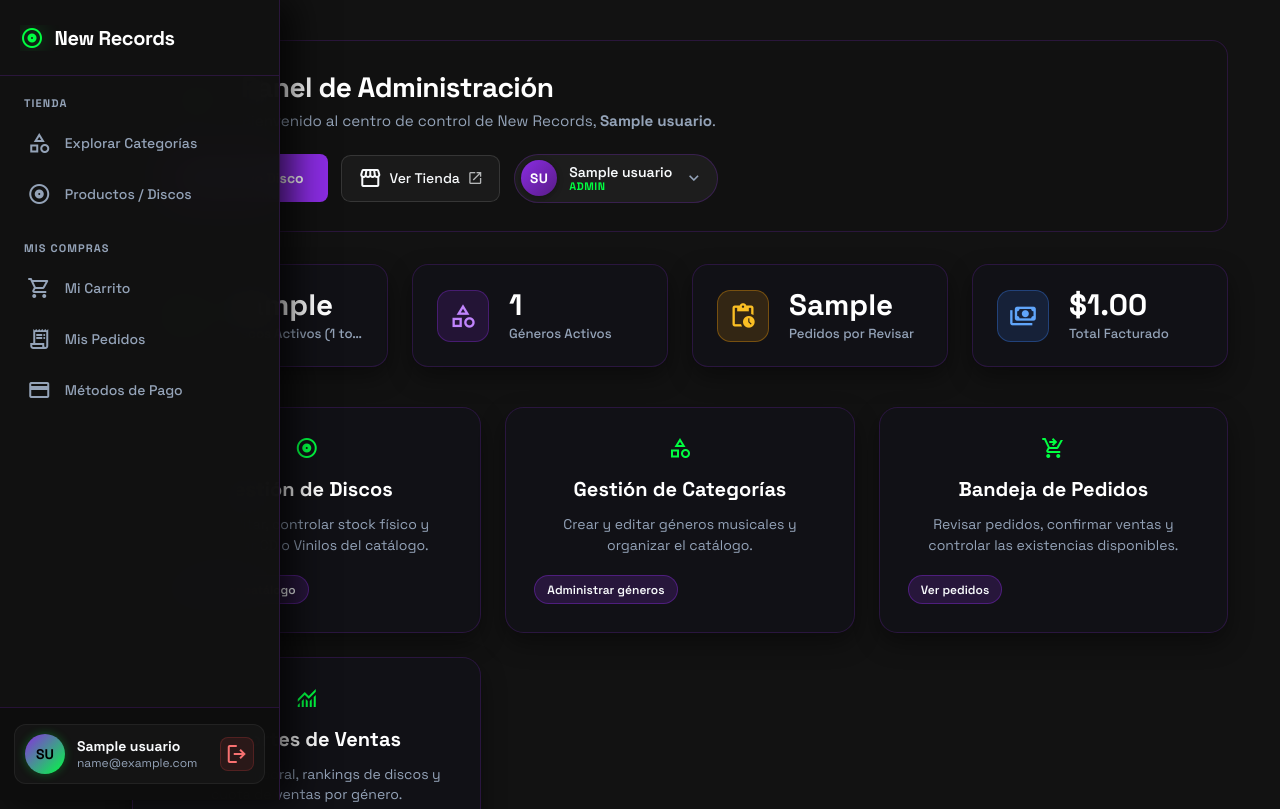
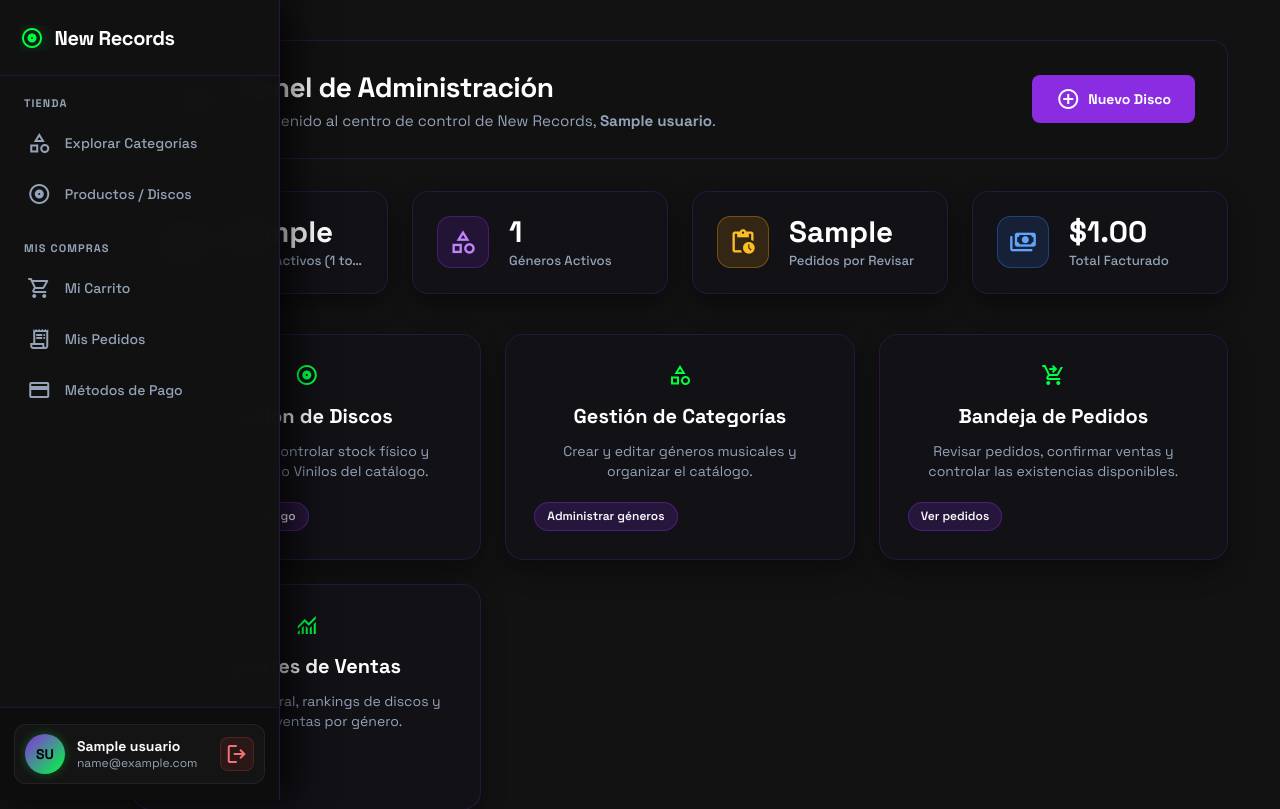
Before and after one commit to Martina350/new-records-ecommerce, a Flask app: template templates/admin/dashboard.html in a window 1280 px wide. Shown: the top 809 px of the page. Run offline with Flask 3, Linux system fonts and the light colour scheme; the visitor is signed in with stand-in values (Sample User, id 1); tables that the repository leaves empty hold one stand-in row (values such as "Sample post"); the template is opened without the code that fills it: values that come from a table or form of the project are taken from there, most other values are stand-ins (such as "Sample title", 1, 10 or a date in 2020); parts of the project's set-up code (start-up, migrations or seed data) failed here and were passed over; some libraries are stand-ins or nearby versions.

```diff
--- a/templates/admin/dashboard.html
+++ b/templates/admin/dashboard.html
@@ -26,75 +26,6 @@
           <span class="material-symbols-outlined" aria-hidden="true">add_circle</span>
           <span>Nuevo Disco</span>
         </a>
-        <a class="boton boton-secundario boton-vista-tienda" href="{{ url_for('productos') }}" target="_blank" rel="noopener noreferrer" title="Abrir tienda pública en nueva pestaña">
-          <span class="material-symbols-outlined" aria-hidden="true">storefront</span>
-          <span>Ver Tienda</span>
-          <span class="material-symbols-outlined icono-externo" aria-hidden="true">open_in_new</span>
-        </a>
-
-        <!-- Dropdown de Perfil de Usuario Administrador -->
-        <div class="dropdown-usuario-admin" id="dropdownUsuarioAdmin">
-          <button
-            type="button"
-            class="btn-perfil-usuario"
-            id="btnPerfilUsuario"
-            aria-expanded="false"
-            aria-haspopup="true"
-            aria-controls="menuDropdownAdmin"
-            aria-label="Menú de cuenta de {{ session.usuario_nombre }}"
-          >
-            <div class="avatar-admin-badge" aria-hidden="true">
-              {{ usuario_iniciales or session.usuario_nombre[:2]|upper }}
-            </div>
-            <div class="meta-usuario-cabecera">
-              <span class="nombre-admin">{{ session.usuario_nombre }}</span>
-              <span class="rol-badge">Admin</span>
-            </div>
-            <span class="material-symbols-outlined icono-flecha-dropdown" aria-hidden="true">expand_more</span>
-          </button>
-
-          <div class="menu-dropdown-admin" id="menuDropdownAdmin" role="menu" aria-labelledby="btnPerfilUsuario">
-            <div class="dropdown-header-info">
-              <p class="dropdown-usuario-nombre">{{ usuario_actual.nombre if usuario_actual else session.usuario_nombre }}</p>
-              <p class="dropdown-usuario-email">{{ usuario_actual.email if usuario_actual else session.usuario_email }}</p>
-            </div>
-
-            <div class="dropdown-divisor" role="separator"></div>
-
-            <ul class="dropdown-items-lista">
-              <li role="none">
-                <a class="dropdown-enlace" href="{{ url_for('perfil') }}" role="menuitem">
-                  <span class="material-symbols-outlined" aria-hidden="true">person</span>
-                  <span>Mi Perfil</span>
-                </a>
-              </li>
-              <li role="none">
-                <a class="dropdown-enlace" href="{{ url_for('admin_reportes') }}" role="menuitem">
-                  <span class="material-symbols-outlined" aria-hidden="true">monitoring</span>
-                  <span>Reportes de Ventas</span>
-                </a>
-              </li>
-              <li role="none">
-                <a class="dropdown-enlace" href="{{ url_for('inicio') }}" role="menuitem">
-                  <span class="material-symbols-outlined" aria-hidden="true">public</span>
-                  <span>Portada Tienda</span>
-                </a>
-              </li>
-            </ul>
-
-            <div class="dropdown-divisor" role="separator"></div>
-
-            <div class="dropdown-footer">
-              <form class="form-logout-dropdown" action="{{ url_for('logout') }}" method="post">
-                <input type="hidden" name="csrf_token" value="{{ csrf_token() }}"/>
-                <button type="submit" class="dropdown-btn-logout" role="menuitem">
-                  <span class="material-symbols-outlined" aria-hidden="true">logout</span>
-                  <span>Cerrar Sesión</span>
-                </button>
-              </form>
-            </div>
-          </div>
-        </div>
       </div>
     </div>
 
```
